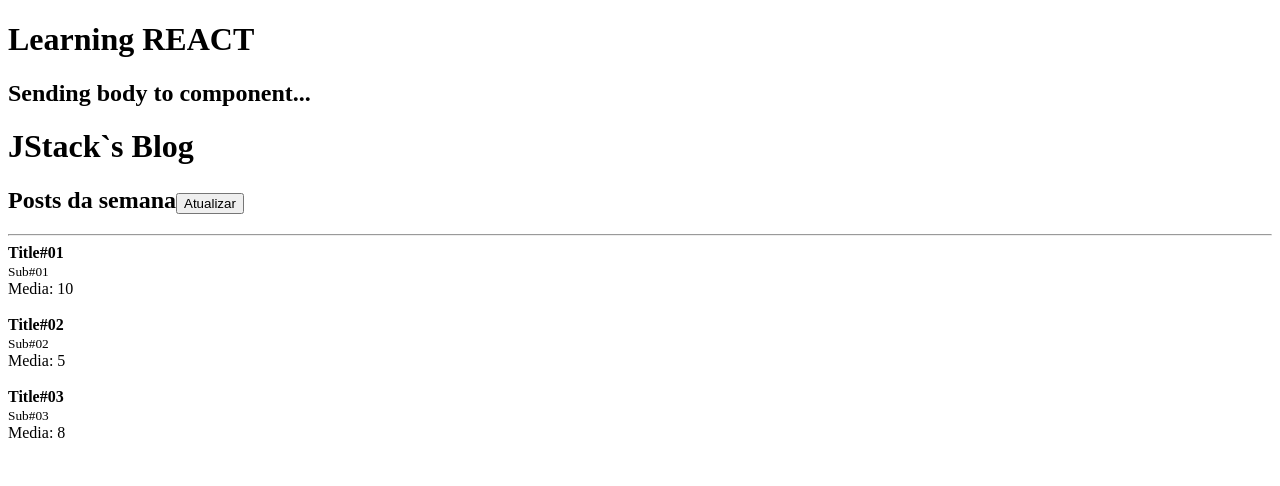
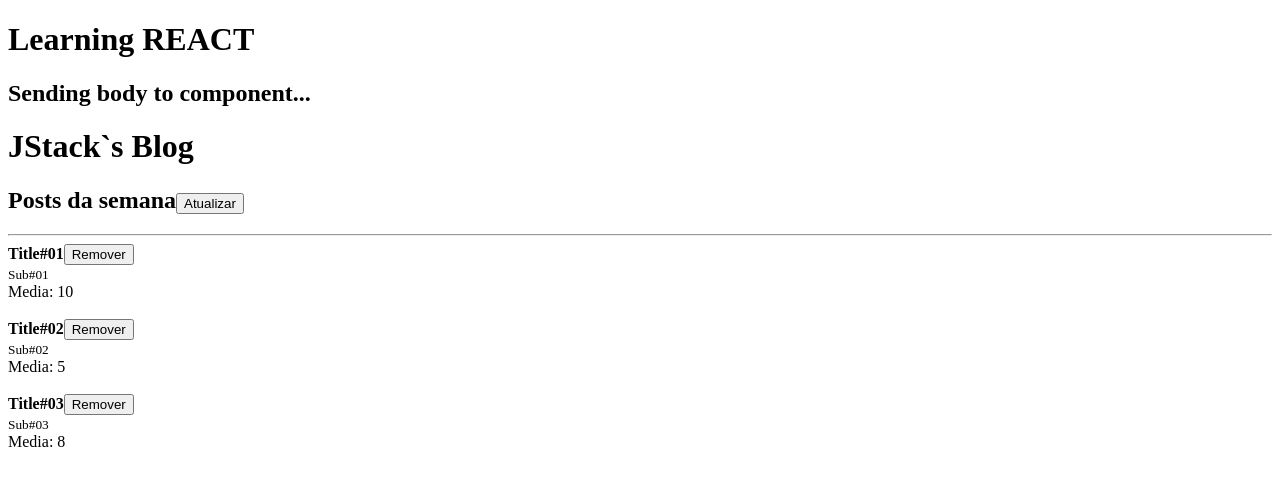
Before and after one commit to EduardoOrestes/learning-react, a React app in the folder react-fundamentos/: page / in a window 1280 px wide. Shown: the top 486 px of the page. Built offline with nearby package versions, Linux system fonts and the light colour scheme.

Commit message:
Funcoes de callback via props

```diff
--- a/react-fundamentos/src/App.js
+++ b/react-fundamentos/src/App.js
@@ -1,9 +1,3 @@
-// proxima - funcoes de callback via props
-
-
-
-
-
 import React, { useState } from 'react';
 
 import Post from './Post';
@@ -40,6 +34,12 @@
         },
       ]);
     }, 2000);
+  }
+
+  function handleRemovePost(postId) {
+    setPosts((prevState) => (
+      prevState.filter(post => post.id !== postId)
+    ))
   }
 
   return (
@@ -87,7 +87,9 @@
         <Post
           key={post.id}
           likes={post.likes}
+          onRemove={handleRemovePost}
           post={{
+            id: post.id,
             title: post.title,
             subtitle: post.subtitle,
           }}
--- a/react-fundamentos/src/Post.js
+++ b/react-fundamentos/src/Post.js
@@ -9,7 +9,8 @@
   return (
     <>
       <article>
-        <strong>{ props.post.title }</strong><br />
+        <strong>{ props.post.title }</strong>
+        <button onClick={() => props.onRemove(props.post.id)}>Remover</button><br />
         <small>{ props.post.subtitle }</small><br />
 
         Media: {props.likes / 2}
@@ -24,7 +25,9 @@
 // .shape() - para objetos
 Post.propTypes = {
   likes: PropTypes.number.isRequired,
+  onRemove: PropTypes.func.isRequired,
   post: PropTypes.shape({
+    id: PropTypes.number.isRequired,
     title: PropTypes.string.isRequired,
     subtitle: PropTypes.string.isRequired,
   }).isRequired,
```
